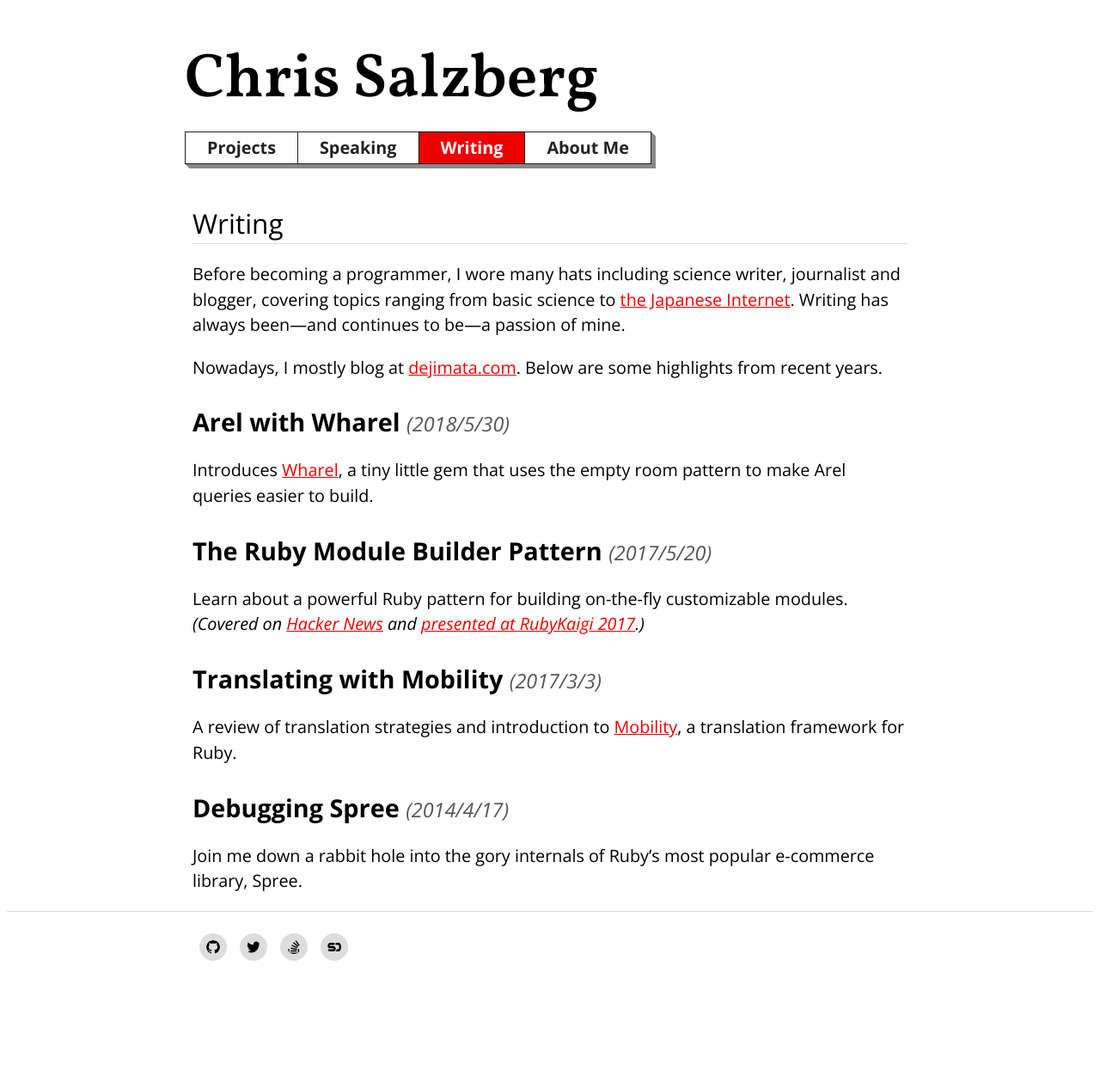
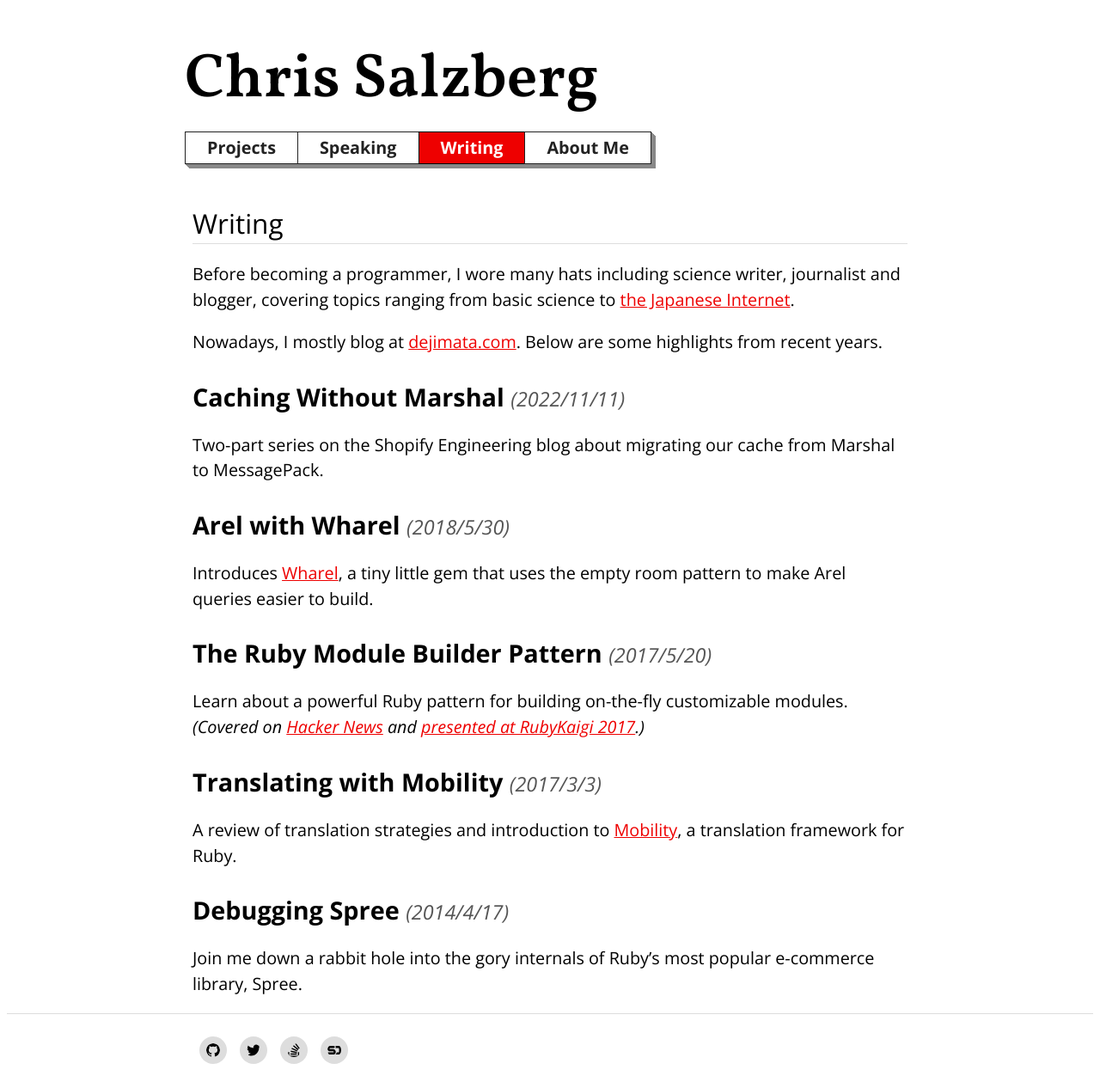
Before and after one commit to shioyama/shioyama.github.io, a Jekyll site: the page built from writing.md, in a window 1280 px wide. Shown: the whole page at 86% size. Built offline with Jekyll 4.4.1, drawn with Linux system fonts in a browser that asks for light colours; before the commit the page ends 1146 px from its top, so only the background shows below that.

Commit message:
Add Caching without Marshal blog post

```diff
--- a/_data/recent.yml
+++ b/_data/recent.yml
@@ -1,5 +1,9 @@
+- date: 2022/11/11
+  title: Caching Without Marshal (Shopify Engineering blog)
+  details: Two-part blog series on migrating the cache on Shopify's monolith from Marshal to MessagePack
+  url: https://shopify.engineering/caching-without-marshal-part-one
 - date: 2022/05/17
-  title: Caching Without Marshal
+  title: Caching Without Marshal (RailsConf talk)
   details: Presentation at RailsConf 2022 in Portland
   url: https://www.youtube.com/watch?v=T096iKLMBwQ
 - date: 2019/11/06
@@ -10,7 +14,3 @@
   title: The Elusive Attribute
   details: Presentation at RailsConf 2019 in Minneapolis
   url: https://www.youtube.com/watch?v=PNNrmNTQx2s
-- date: 2018/11/15
-  title: Building Generic Software
-  details: Presentation at RubyConf 2018 in Los Angeles
-  url: https://www.youtube.com/watch?v=RZkemV_-__A
--- a/_data/writing.yml
+++ b/_data/writing.yml
@@ -1,3 +1,7 @@
+- date: 2022/11/11
+  title: Caching Without Marshal
+  details: Two-part series on the Shopify Engineering blog about migrating our cache from Marshal to MessagePack.
+  url: https://shopify.engineering/caching-without-marshal-part-one
 - date: 2018/5/30
   title: Arel with Wharel
   details: Introduces <a href="https://github.com/shioyama/wharel" target="_blank">Wharel</a>, a tiny little gem that uses the empty room pattern to make Arel queries easier to build.
--- a/writing.md
+++ b/writing.md
@@ -7,8 +7,7 @@
 Before becoming a programmer, I wore many hats including science writer, journalist
 and blogger, covering topics ranging from basic science to <a
 href="https://globalvoices.org/2011/10/18/japan-were-losing-to-apple-and-heres-why/"
-target="_blank">the Japanese Internet</a>. Writing
-has always been—and continues to be—a passion of mine.
+target="_blank">the Japanese Internet</a>.
 
 Nowadays, I mostly blog at [dejimata.com](https://dejimata.com). Below are some
 highlights from recent years.
```
